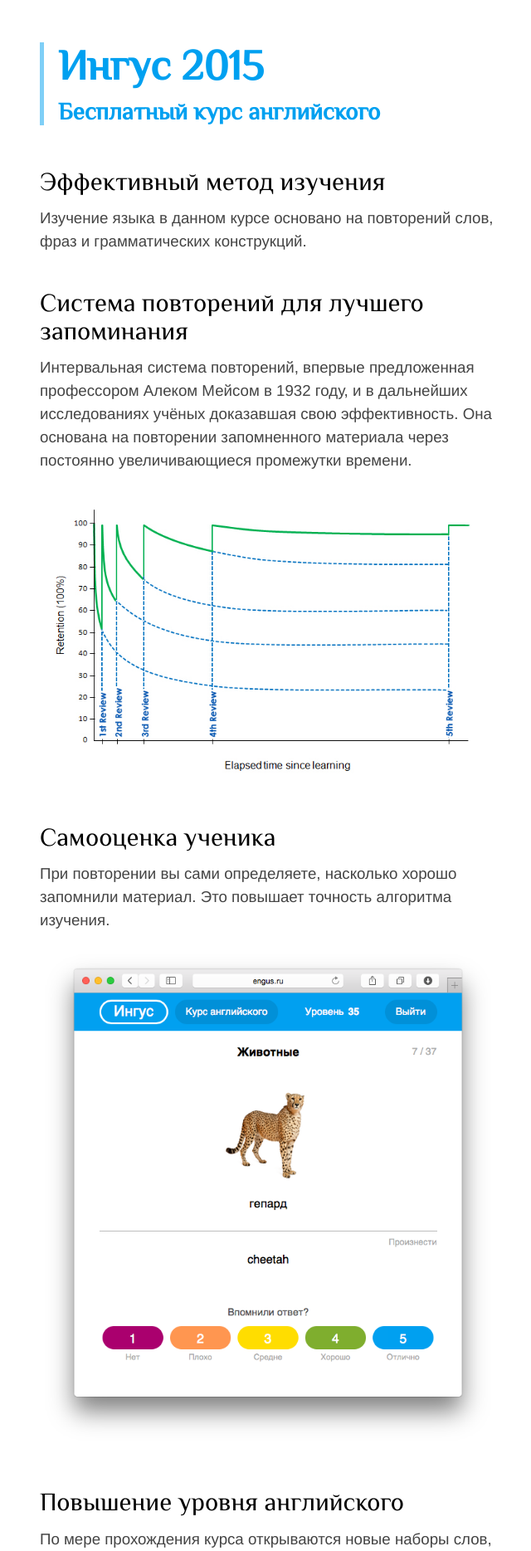
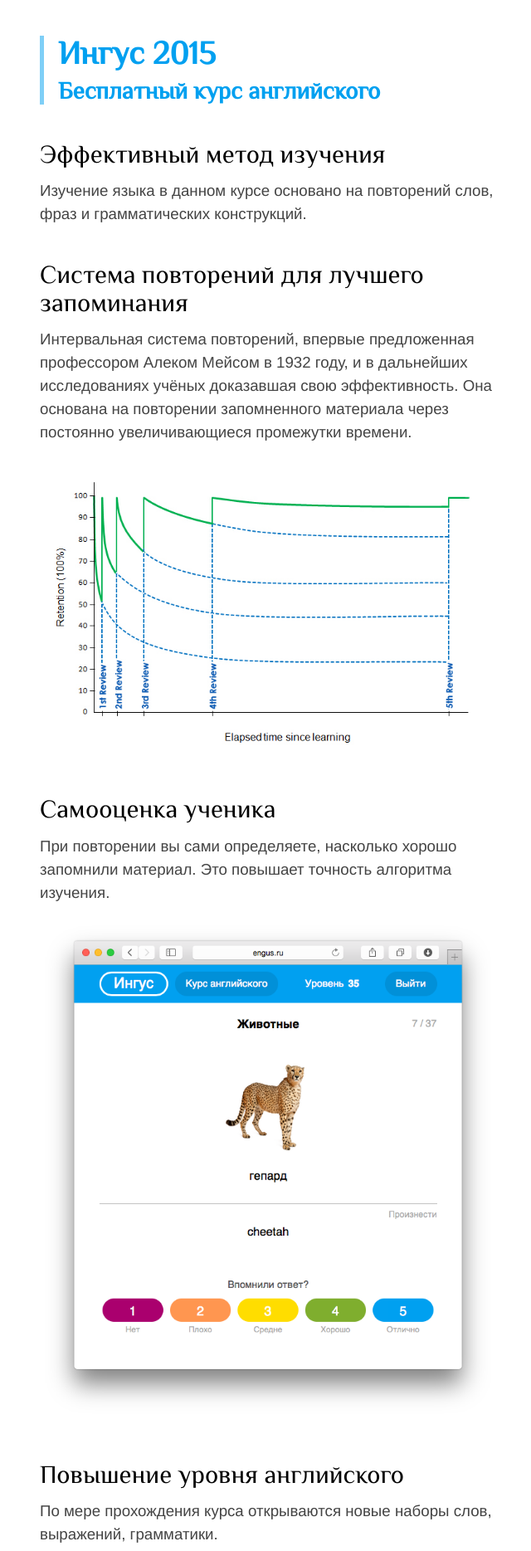
Before and after one commit to grialexey/engus, a Django app: page / in a window 1280 px wide. Shown: the part 66-1935 px from the top of the page at 83% size, without its empty margins (317-957 px from the left). Run offline with Django 3.2, Linux system fonts and the light colour scheme.

Commit message:
Design change

```diff
--- a/engus/static/css/global.css
+++ b/engus/static/css/global.css
@@ -403,7 +403,9 @@ textarea {
   padding-left: 1.5rem;
   line-height: 1rem;
   margin-top: 0.3rem;
+  font-size: 1rem;
   background: #aaa url("../images/lock-white.png") no-repeat 0.5rem center;
+  font-weight: bold;
 }
 .deck-list__item-link {
   text-decoration: none;
@@ -773,13 +775,13 @@ textarea {
   border-color: #fff;
 }
 .home {
-  margin: 3rem 0 7rem;
+  margin: 2.5rem 0 7rem;
   line-height: 1.4;
 }
 .home__title {
   font-size: 1.7rem;
   color: #00a0f0;
-  margin-bottom: 3rem;
+  margin-bottom: 2.5rem;
   font-weight: bold;
   font-family: 'Philosopher', Helvetica, sans-serif;
   line-height: 1.1;
@@ -790,8 +792,8 @@ textarea {
 }
 .home__engus {
   display: block;
-  margin: 0.7rem 0;
-  font-size: 3rem;
+  margin: 0.5rem 0;
+  font-size: 2.3rem;
 }
 .home__subtitle {
   color: #777;
--- a/engus/static/frontend/stylus/blocks/deck-list.styl
+++ b/engus/static/frontend/stylus/blocks/deck-list.styl
@@ -27,7 +27,9 @@
             padding-left: 1.5rem;
             line-height: 1rem;
             margin-top: 0.3rem;
+            font-size: 1rem;
             background: #aaa url(../images/lock-white.png) no-repeat 0.5rem center;
+            font-weight: bold;
         }
 
         &-link {
```
Also changed, not shown: engus/static/frontend/stylus/blocks/home.styl (+4 -4 lines).
